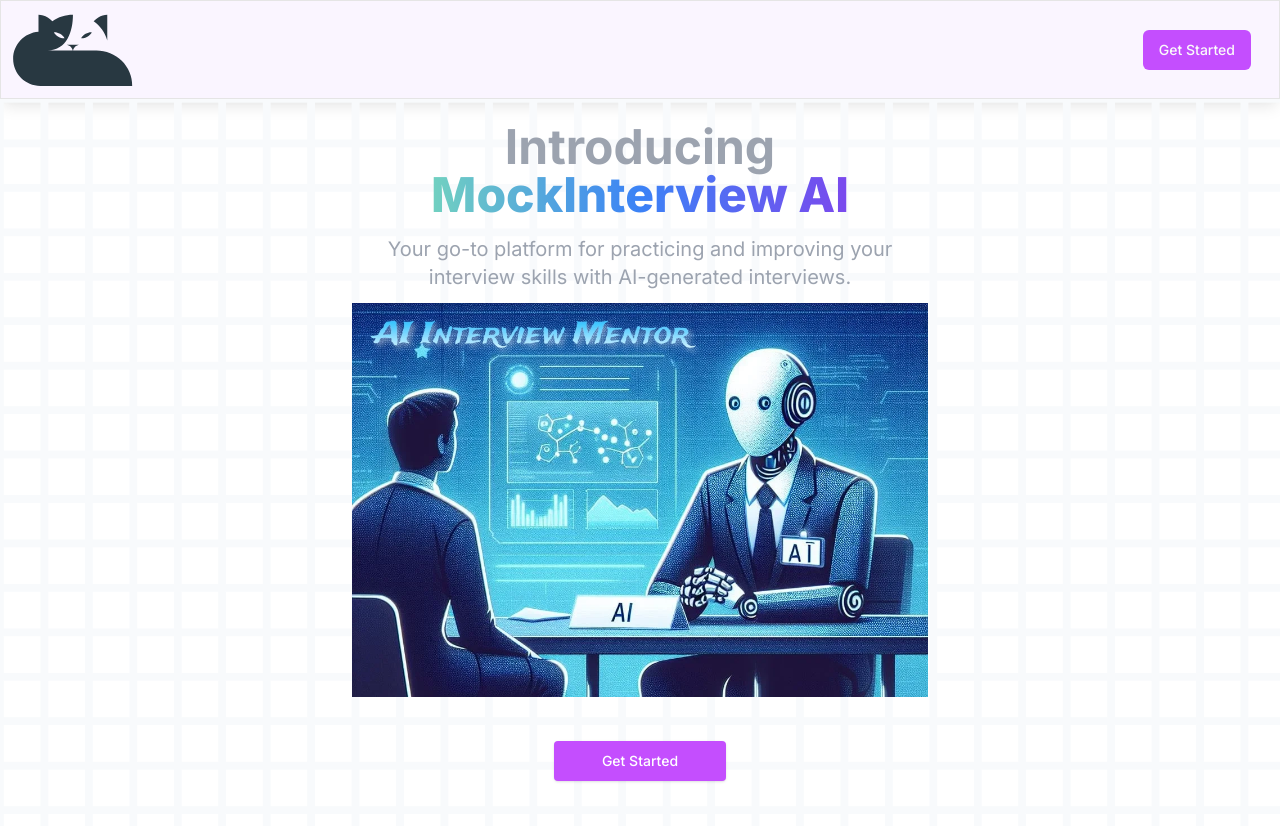
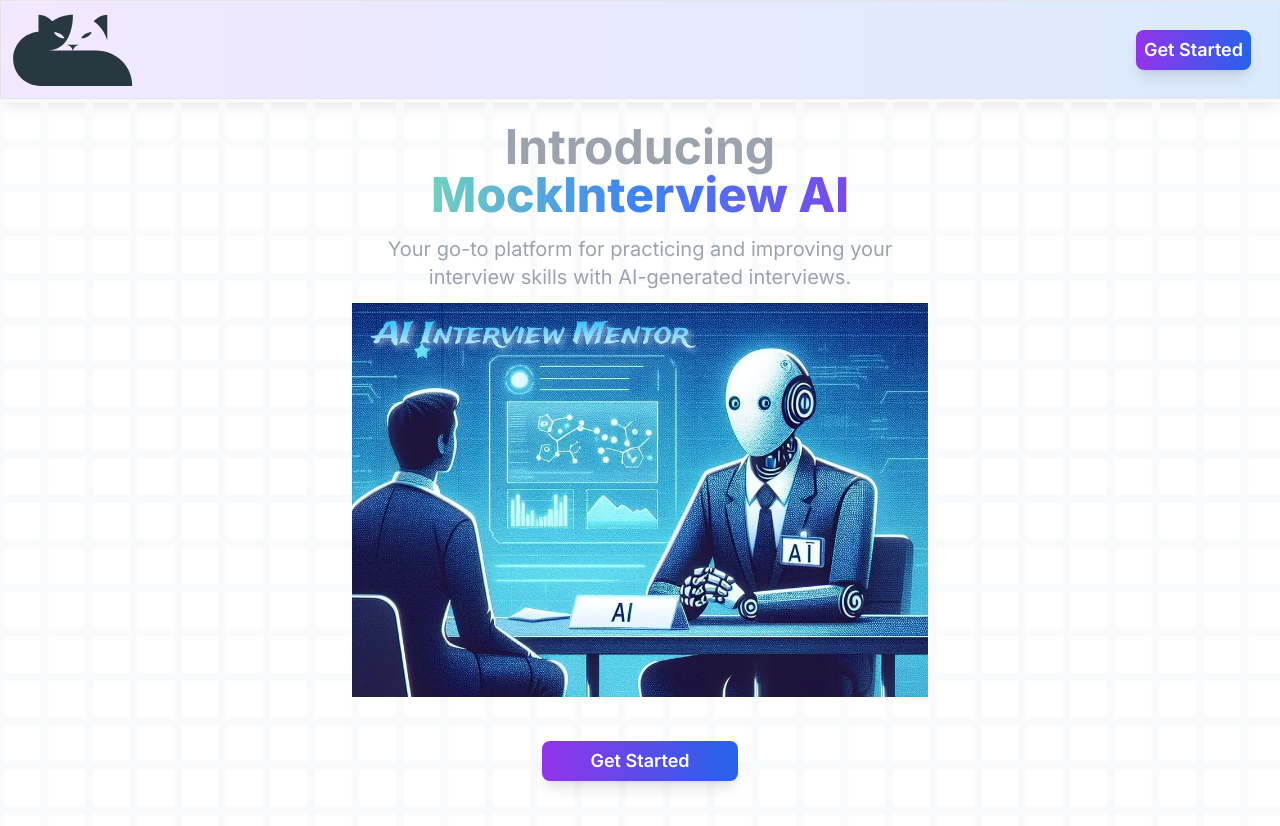
Before and after one commit to Spidey00007/PrepBot, a Next.js app: page / in a window 1280 px wide. Shown: the top 826 px of the page. Built offline with nearby package versions, Linux system fonts and the light colour scheme; no server answers.

Commit message:
Changed header bg and button style

```diff
--- a/app/dashboard/_components/Header.tsx
+++ b/app/dashboard/_components/Header.tsx
@@ -13,7 +13,7 @@
   const { user, isSignedIn } = useUser();
 
   return (
-    <div className="flex border shadow-lg bg-purple-50 p-3 items-center justify-between">
+    <div className="flex border shadow-lg bg-gradient-to-r from-purple-100 to-blue-100 p-3 items-center justify-between">
       <Image
         className="cursor-pointer"
         onClick={() => router.replace("/")}
@@ -53,7 +53,10 @@
             <UserButton />
           </div>
         ) : (
-          <Button onClick={() => router.replace("/dashboard")}>
+          <Button
+            onClick={() => router.replace("/dashboard")}
+            className="rounded-lg bg-gradient-to-r from-purple-600 to-blue-600 px-2 text-lg font-semibold text-white shadow-lg transition-all hover:scale-110 hover:from-purple-700 hover:to-blue-700 focus:outline-none focus:ring-4 focus:ring-blue-500"
+          >
             Get Started
           </Button>
         )}
--- a/app/page.tsx
+++ b/app/page.tsx
@@ -33,7 +33,7 @@
           <div className="mt-8 flex flex-wrap justify-center gap-4">
             <Button
               onClick={() => router.replace("/dashboard")}
-              className="items-center rounded bg-primary px-12 py-3 text-sm font-medium text-white shadow hover:bg-purple-600 focus:outline-none focus:ring active:bg-red-500 sm:w-auto"
+              className="rounded-lg bg-gradient-to-r from-purple-600 to-blue-600 px-12 py-3 text-lg font-semibold text-white shadow-lg transition-all hover:scale-110 hover:from-purple-700 hover:to-blue-700 focus:outline-none focus:ring-4 focus:ring-blue-500"
             >
               Get Started
             </Button>
```
